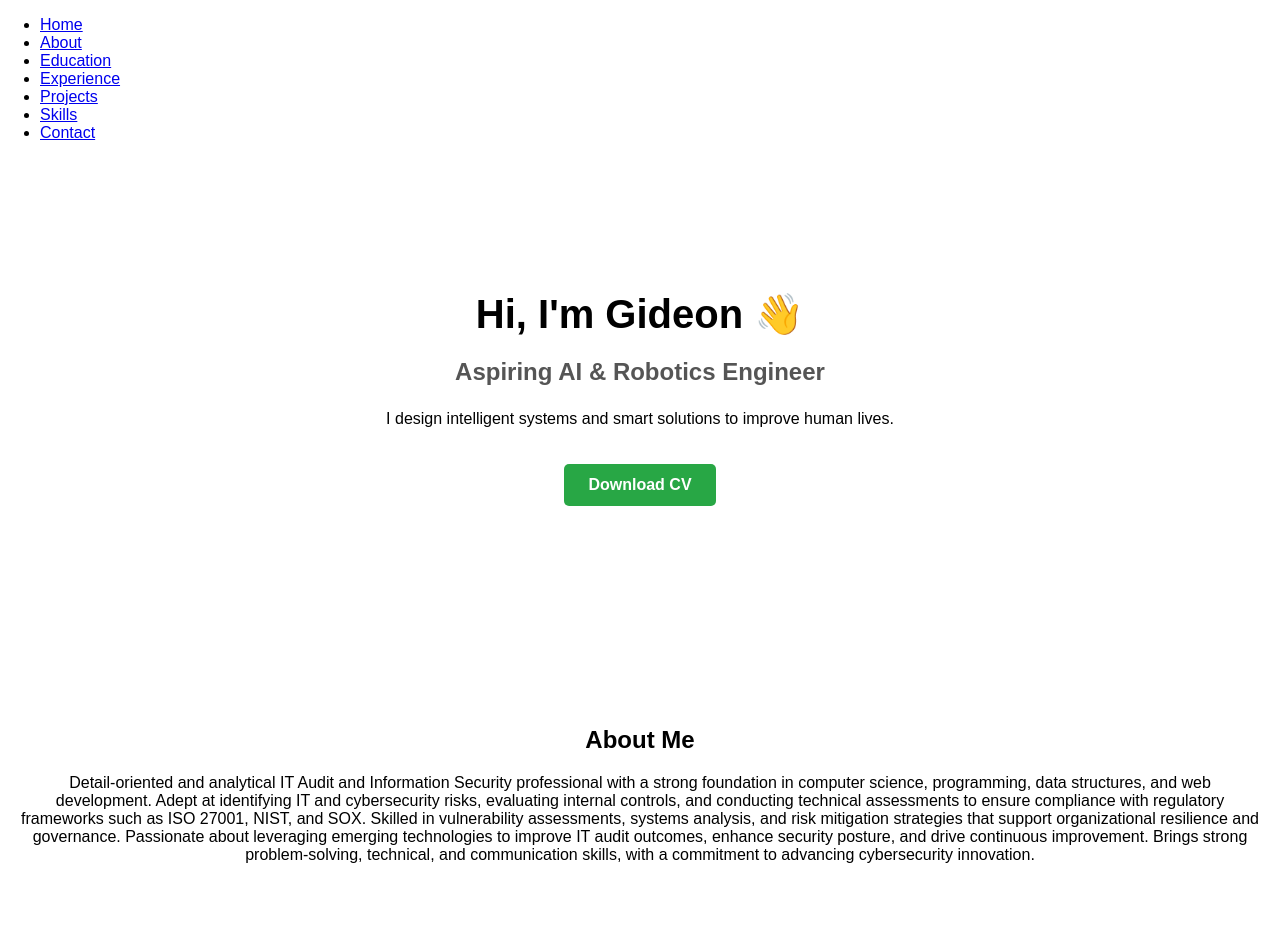
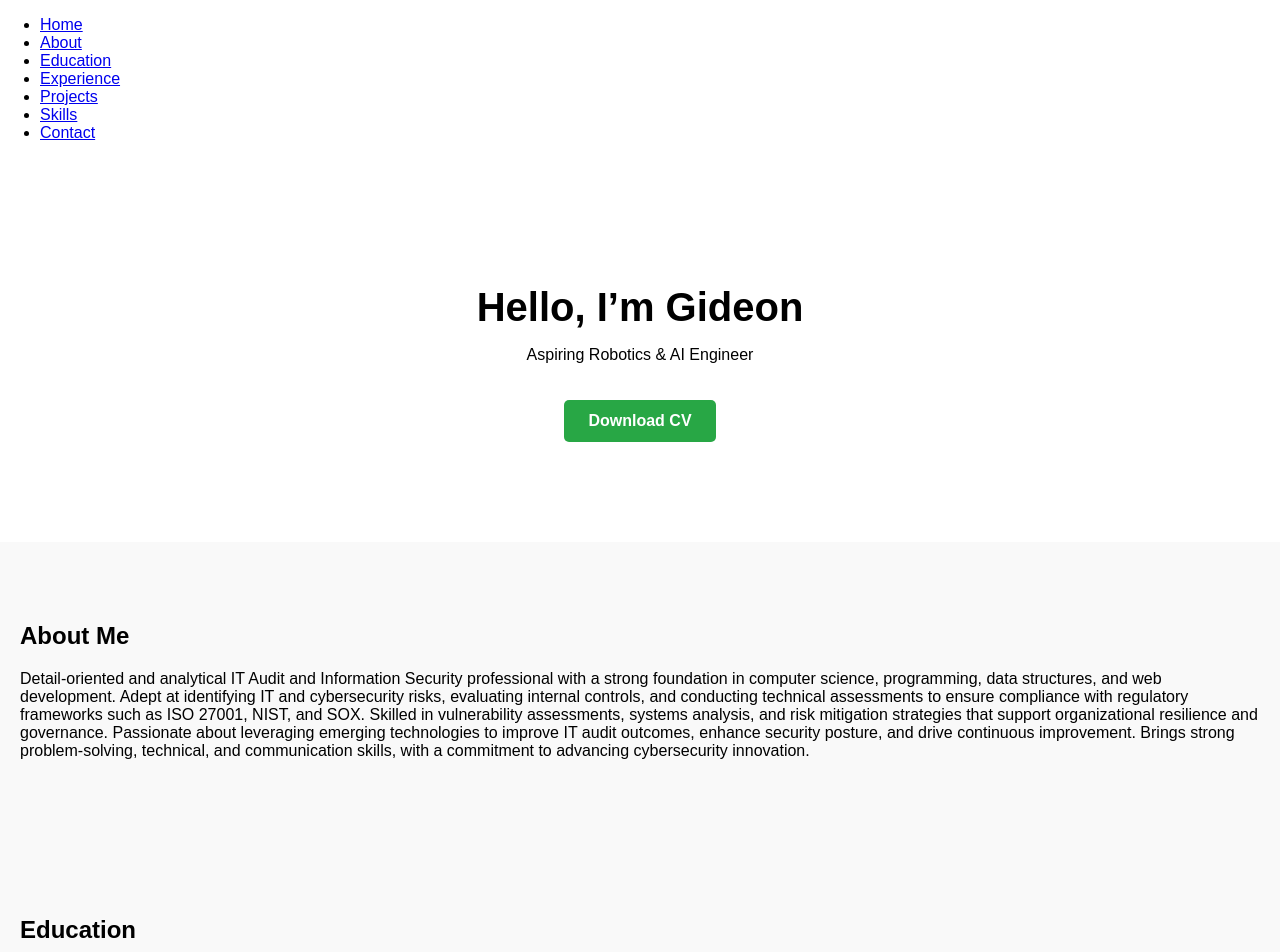
Before and after one commit to GiddyKobby/gideon-portfolio, a React (Vite) app: page / in a window 1280 px wide. Shown: the top 952 px of the page. Built offline with nearby package versions, Linux system fonts and the light colour scheme.

Commit message:
Added AOS scroll animations

```diff
--- a/package.json
+++ b/package.json
@@ -9,6 +9,7 @@
     "preview": "vite preview"
   },
   "dependencies": {
+    "aos": "^2.3.4",
     "react": "^18.2.0",
     "react-dom": "^18.2.0"
   },
--- a/src/components/About.jsx
+++ b/src/components/About.jsx
@@ -1,18 +1,19 @@
 function About() {
   return (
-    <section className="about">
-      <h2>About Me</h2>
-      <p>
-        Detail-oriented and analytical IT Audit and Information Security professional with a strong foundation in
+  <section id="about" className="section">
+  <div data-aos="fade-up" data-aos-delay="100" data-aos-duration="1000">
+    <h2>About Me</h2>
+    <p>Detail-oriented and analytical IT Audit and Information Security professional with a strong foundation in
 computer science, programming, data structures, and web development. Adept at identifying IT and
 cybersecurity risks, evaluating internal controls, and conducting technical assessments to ensure
 compliance with regulatory frameworks such as ISO 27001, NIST, and SOX. Skilled in vulnerability
 assessments, systems analysis, and risk mitigation strategies that support organizational resilience and
 governance. Passionate about leveraging emerging technologies to improve IT audit outcomes, enhance
 security posture, and drive continuous improvement. Brings strong problem-solving, technical, and
-communication skills, with a commitment to advancing cybersecurity innovation.
-      </p>
-    </section>
+communication skills, with a commitment to advancing cybersecurity innovation. </p>
+  </div>
+</section>
+
   );
 }
 
--- a/src/components/Contact.jsx
+++ b/src/components/Contact.jsx
@@ -4,7 +4,7 @@ import React from "react";
 const Contact = () => {
   return (
     <section id="contact" className="section">
-      <div className="container">
+      <div data-aos="fade-up" data-aos-delay="100" data-aos-duration="1000" className="container">
         <h2>Contact Me</h2>
         <p>I'd love to hear from you! Please fill out the form below:</p>
 
--- a/src/components/Education.jsx
+++ b/src/components/Education.jsx
@@ -4,7 +4,7 @@ import React from "react";
 const Education = () => {
   return (
     <section id="education" className="section">
-      <div className="container">
+      <div data-aos="fade-up" data-aos-delay="100" data-aos-duration="1000" className="container">
         <h2>Education</h2>
 
         <div className="education-item">
--- a/src/components/Experience.jsx
+++ b/src/components/Experience.jsx
@@ -4,7 +4,7 @@ import React from "react";
 const Experience = () => {
   return (
     <section id="experience" className="section">
-      <div className="container">
+      <div data-aos="fade-up" data-aos-delay="100" data-aos-duration="1000" className="container">
         <h2>Experience</h2>
 
         <div className="experience-item">
--- a/src/components/Hero.jsx
+++ b/src/components/Hero.jsx
@@ -1,21 +1,11 @@
 function Hero() {
   return (
-    <section className="hero">
-      <h1>Hi, I'm Gideon 👋</h1>
-      <h2>Aspiring AI & Robotics Engineer</h2>
-      <p>
-        I design intelligent systems and smart solutions to improve human lives.
-      </p>
+  <div className="hero" data-aos="fade-up" data-aos-delay="100" data-aos-duration="1000">
+  <h1>Hello, I’m Gideon</h1>
+  <p>Aspiring Robotics & AI Engineer</p>
+  <a href="/Gideon Acheampong_CV.pdf" download className="download-btn">Download CV</a>
+</div>
 
-      <a
-  href="/Gideon Acheampong_CV.pdf"
-  download
-  className="download-btn"
->
-  Download CV
-</a>
-
-    </section>
   );
 }
 
--- a/src/components/Projects.jsx
+++ b/src/components/Projects.jsx
@@ -4,7 +4,7 @@ import React from "react";
 const Projects = () => {
   return (
     <section id="projects" className="section">
-      <div className="container">
+      <div data-aos="fade-up" data-aos-delay="100" data-aos-duration="1000" className="container">
         <h2>Projects</h2>
 
         <div className="project-item">
--- a/src/components/Skills.jsx
+++ b/src/components/Skills.jsx
@@ -3,7 +3,7 @@ import React from "react";
 const Skills = () => {
   return (
     <section id="skills" className="section">
-      <div className="container">
+      <div data-aos="fade-up" data-aos-delay="100" data-aos-duration="1000" className="container">
         <h2>Skills</h2>
 
         <ul className="skills-list">
--- a/src/main.jsx
+++ b/src/main.jsx
@@ -1,10 +1,15 @@
-import React from 'react'
-import ReactDOM from 'react-dom/client'
-import App from './App.jsx'
-import './index.css'
+import React from 'react';
+import ReactDOM from 'react-dom/client';
+import App from './App';
+import './index.css';
+
+import AOS from 'aos';
+import 'aos/dist/aos.css';
+
+AOS.init();
 
 ReactDOM.createRoot(document.getElementById('root')).render(
   <React.StrictMode>
     <App />
   </React.StrictMode>
-)
+);
```
Also changed, not shown: 6 other files (tests, documents, lock files or other folders).
